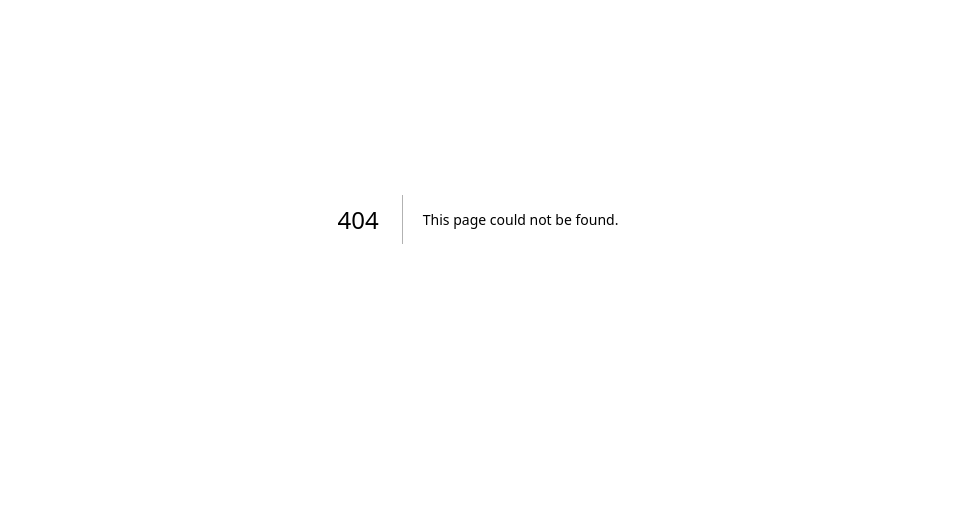
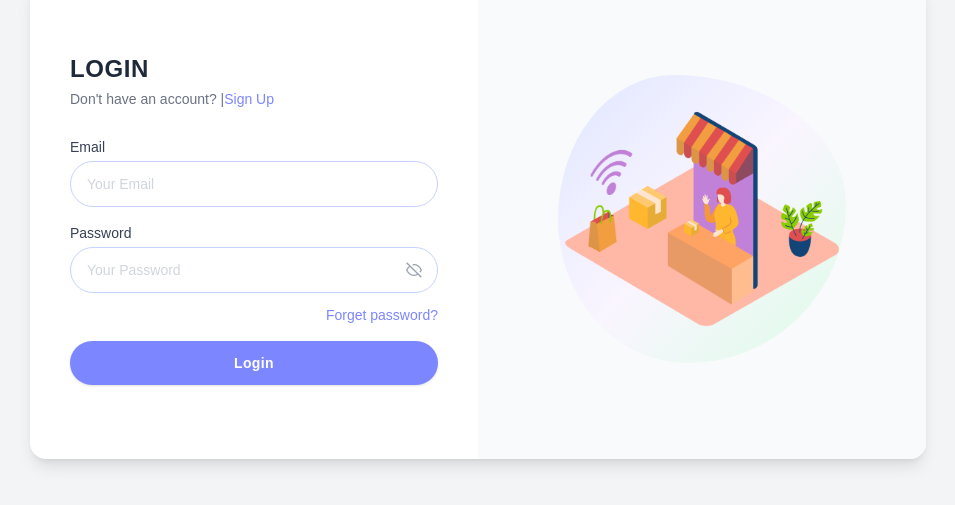
Before and after one commit to Bishwash9/Ecommerce, a Next.js app in the folder apps/web-users/: page /login in a window 1280 px wide. Before the commit this address had no page. Shown: the part 181-686 px from the top of the page, without its empty margins (162-1117 px from the left). Built offline with nearby package versions, Linux system fonts and the light colour scheme; no server answers.

Commit message:
feat(auth): add login page with authentication logic and layout component

```diff
--- /dev/null
+++ b/apps/web-users/src/app/(auth)/layout.tsx
@@ -0,0 +1,11 @@
+export default function AutLayout({ children}: {children: React.ReactNode}) {
+
+    return (
+
+            <div>
+                    {children}
+            </div>
+
+    );
+
+}
--- a/apps/web-users/src/app/layout.tsx
+++ b/apps/web-users/src/app/layout.tsx
@@ -1,4 +1,12 @@
-export default function RootLayout({ children }: { children: React.ReactNode }) {
+import './globals.css'
+import { cookies } from 'next/headers'
+
+export default async function RootLayout({ children }: { children: React.ReactNode }) {
+  const cookieStore = await cookies();
+  const token = cookieStore.get('accessToken')?.value;
+
+  //if cookies exist user is logged in
+  const isLoggedIn = !!token;
     return (
         <html>
             <body>
```
Also changed, not shown: apps/web-users/src/app/(auth)/login/page.tsx (renamed from apps/web-users/src/app/auth/login/page.tsx), apps/web-users/src/app/auth/layout.tsx (deleted).
